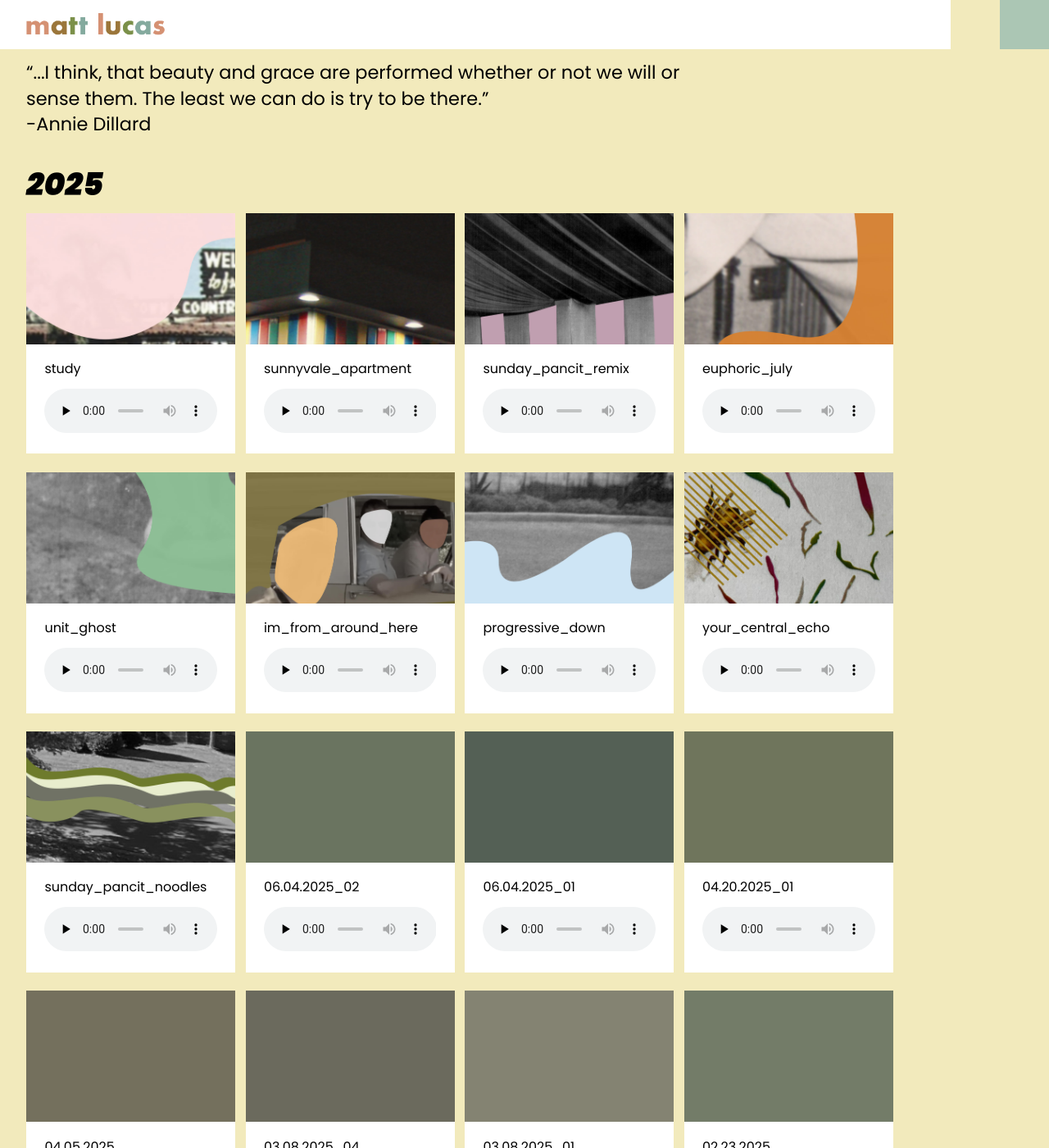
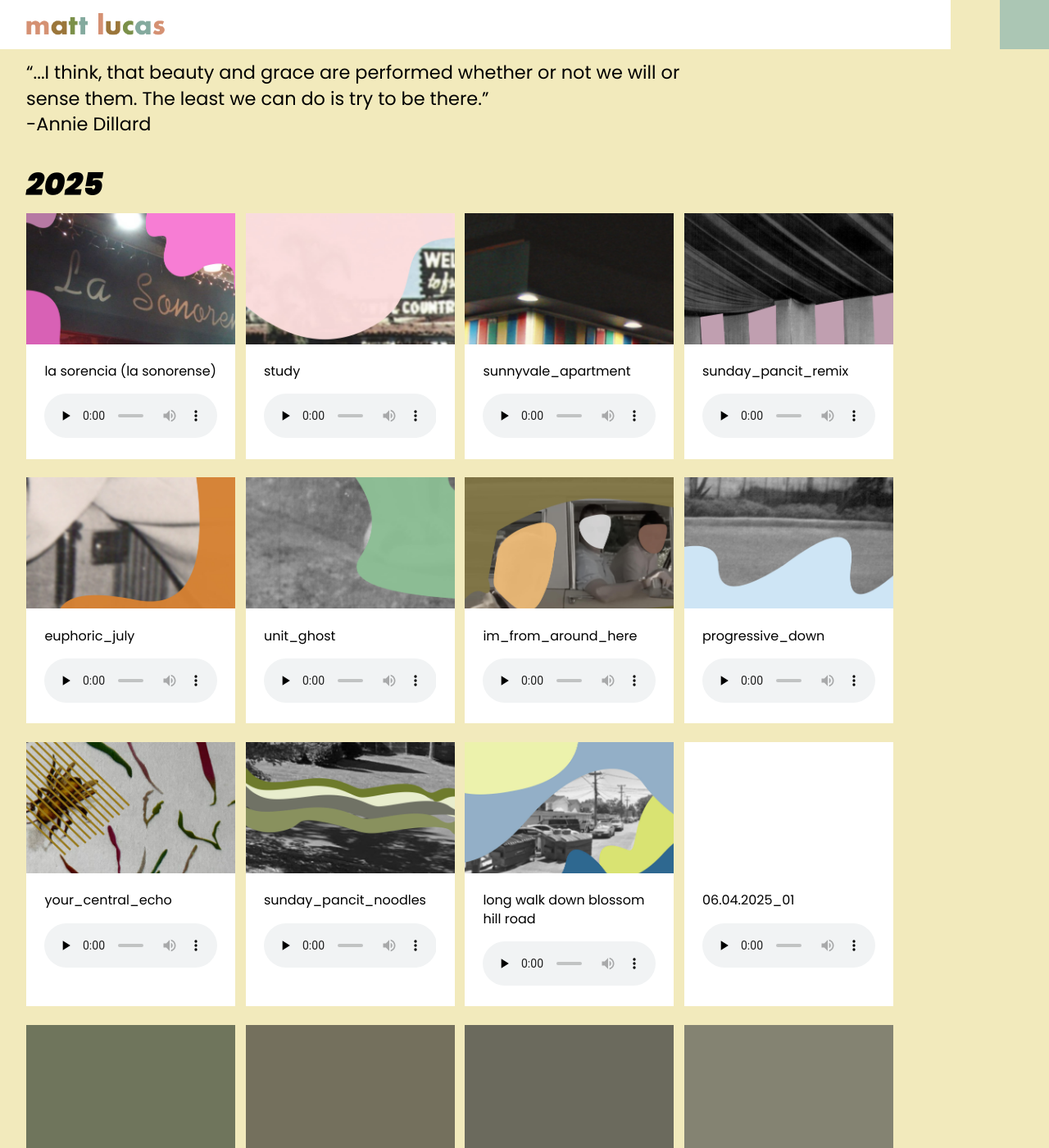
Before and after one commit to mattdavidlucas/mattdavidlucas.github.io, a Jekyll site: the page built from loops.html, in a window 1280 px wide and 1400 px high, scrolled down 262 px. Shown: the whole window at 82% size. Built offline with Jekyll 4.4.1, drawn with Linux system fonts in a browser that asks for light colours.

Commit message:
Updates; new loop

```diff
--- a/_data/loops_cards_2025.json
+++ b/_data/loops_cards_2025.json
@@ -1,5 +1,12 @@
 {
 	"loops": [
+    {
+			"src": "sp_08172025.mp3",
+			"title": "la sorencia (la sonorense)",
+      "bg_color": "#FFF",
+      "bg_img": "../img/thumbs/08172025.jpg"
+		},
+
     {
 			"src": "sp_08162025.mp3",
 			"title": "study",
@@ -65,14 +72,15 @@
 
     {
 			"src": "sp_06042025_02.mp3",
-			"title": "06.04.2025_02",
-      "bg_color": "#6a7460"
+			"title": "long walk down blossom hill road",
+      "bg_color": "#FFF",
+      "bg_img": "../img/thumbs/06042025_02.jpg"
 		},
 
     {
 			"src": "sp_06042025_01.mp3",
 			"title": "06.04.2025_01",
-      "bg_color": "#546055"
+      "bg_color": "#FFF"
 		},
 
     {
--- a/_sass/_loops.scss
+++ b/_sass/_loops.scss
@@ -39,6 +39,7 @@ h3 {
 
 figcaption {
     font-weight: 400;
+    line-height: 1.4em;
     margin-bottom: 1em;
 }
 
```
Also changed, not shown: img/thumbs/06042025_02.jpg (added), img/thumbs/08172025.jpg (added).
